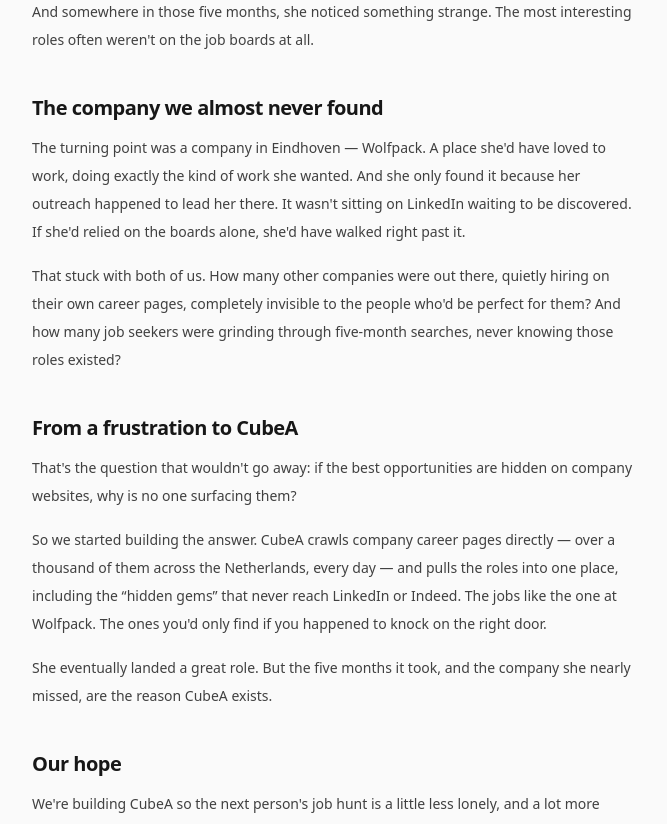
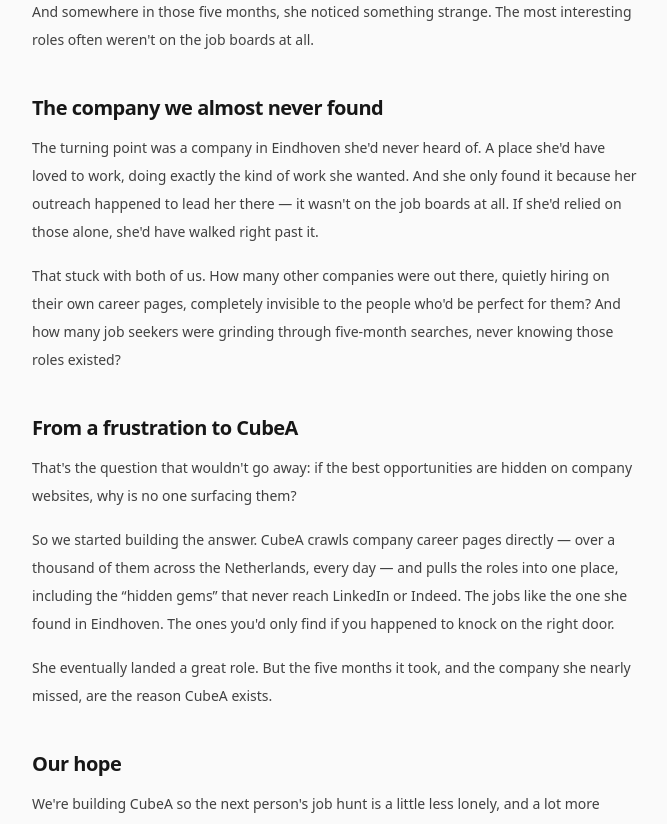
Before and after one commit to Avsar/hireassit-cubeA, a Next.js app: page /about in a window 1280 px wide. Shown: the part 620-1444 px from the top of the page, without its empty margins (304-971 px from the left). Built offline with nearby package versions, Linux system fonts and the light colour scheme; no server answers.

Commit message:
Add /about origin story page; remove duplicate blog draft

```diff
--- a/src/app/about/page.tsx
+++ b/src/app/about/page.tsx
@@ -70,10 +70,10 @@
 
           <h2>The company we almost never found</h2>
           <p>
-            The turning point was a company in Eindhoven &mdash; Wolfpack. A place she&apos;d have
-            loved to work, doing exactly the kind of work she wanted. And she only found it because
-            her outreach happened to lead her there. It wasn&apos;t sitting on LinkedIn waiting to be
-            discovered. If she&apos;d relied on the boards alone, she&apos;d have walked right past
+            The turning point was a company in Eindhoven she&apos;d never heard of. A place
+            she&apos;d have loved to work, doing exactly the kind of work she wanted. And she only
+            found it because her outreach happened to lead her there &mdash; it wasn&apos;t on the
+            job boards at all. If she&apos;d relied on those alone, she&apos;d have walked right past
             it.
           </p>
           <p>
@@ -92,8 +92,8 @@
             So we started building the answer. CubeA crawls company career pages directly &mdash;
             over a thousand of them across the Netherlands, every day &mdash; and pulls the roles
             into one place, including the &ldquo;hidden gems&rdquo; that never reach LinkedIn or
-            Indeed. The jobs like the one at Wolfpack. The ones you&apos;d only find if you happened
-            to knock on the right door.
+            Indeed. The jobs like the one she found in Eindhoven. The ones you&apos;d only find if
+            you happened to knock on the right door.
           </p>
           <p>
             She eventually landed a great role. But the five months it took, and the company she
```
